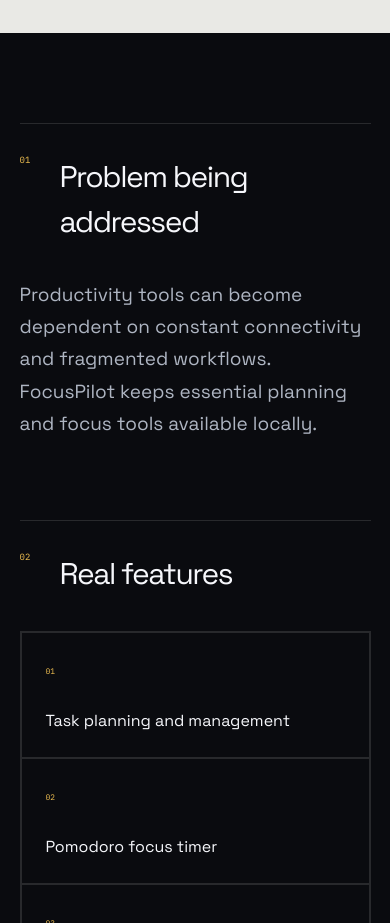
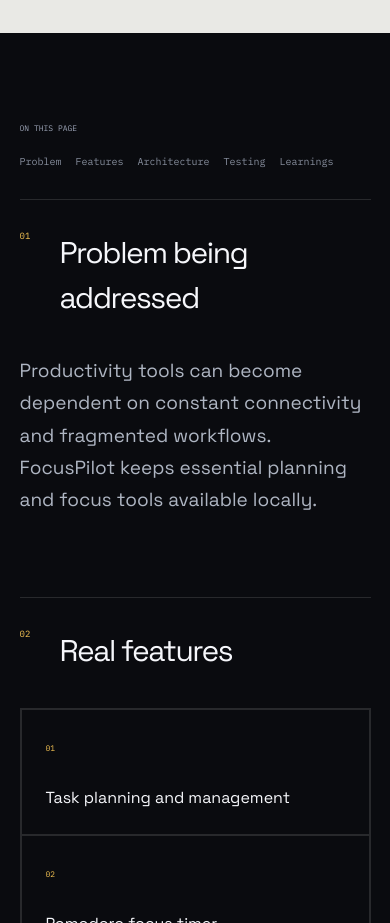
Before and after one commit to minuraDinupriya/minura-portfolio, a React (Vite) app: page /projects/focuspilot in a window 390 px wide. Shown: the part 1600-2523 px from the top of the page. Built offline with nearby package versions, Linux system fonts and the light colour scheme.

Commit message:
fix: improve case study section navigation (#8)

```diff
--- a/src/design/CaseStudy.tsx
+++ b/src/design/CaseStudy.tsx
@@ -1,5 +1,5 @@
 import { ArrowLeft, ArrowRight, ArrowUpRight } from 'lucide-react'
-import { Link, useParams } from 'react-router'
+import { Link, useLocation, useParams } from 'react-router'
 import { projects } from './data'
 
 import { usePageMetadata } from '../app/use-page-metadata'
@@ -7,6 +7,7 @@ import { Github } from './Icons'
 import { ProjectVisual } from './ProjectVisual'
 export function CaseStudy() {
   const { slug } = useParams()
+  const { search } = useLocation()
   const project = projects.find((p) => p.slug === slug)
   usePageMetadata(
     project
@@ -46,16 +47,16 @@ export function CaseStudy() {
         </div>
       </section>
       <section className="case-content">
-        <aside>
-          <span>ON THIS PAGE</span>
+        <nav className="case-toc" aria-labelledby="case-toc-label">
+          <span id="case-toc-label">On this page</span>
           {['Problem', 'Features', 'Architecture', 'Testing', 'Learnings'].map(
             (x) => (
-              <a key={x} href={`#${x.toLowerCase()}`}>
+              <Link key={x} to={{ search, hash: `#${x.toLowerCase()}` }}>
                 {x}
-              </a>
+              </Link>
             ),
           )}
-        </aside>
+        </nav>
         <div>
           <CaseBlock id="problem" index="01" title="Problem being addressed">
             <p>
@@ -141,9 +142,11 @@ function CaseBlock({
   children: React.ReactNode
 }) {
   return (
-    <article id={id} className="case-block">
+    <article className="case-block">
       <span>{index}</span>
-      <h2>{title}</h2>
+      <h2 id={id} tabIndex={-1}>
+        {title}
+      </h2>
       {children}
     </article>
   )
--- a/src/design/design.css
+++ b/src/design/design.css
@@ -2245,8 +2245,7 @@ em {
   grid-template-columns: 0.25fr 1fr 0.5fr;
   gap: 5vw;
 }
-.case-intro > span,
-.case-content aside > span {
+.case-intro > span {
   font: 8px var(--mono);
   color: #65676d;
 }
@@ -2270,7 +2269,7 @@ em {
   gap: 6vw;
   padding: 130px 8vw;
 }
-.case-content aside {
+.case-toc {
   position: sticky;
   top: 120px;
   align-self: start;
@@ -2278,10 +2277,13 @@ em {
   flex-direction: column;
   gap: 14px;
 }
-.case-content aside > span {
+.case-toc > span {
+  font: 8px var(--mono);
+  color: var(--muted);
   margin-bottom: 12px;
-}
-.case-content aside a {
+  text-transform: uppercase;
+}
+.case-toc a {
   font: 10px var(--mono);
   color: #868d9c;
 }
@@ -2297,6 +2299,8 @@ em {
   color: var(--project);
 }
 .case-block h2 {
+  scroll-margin-top: 100px;
+  outline-offset: 5px;
   font-size: 42px;
   letter-spacing: -0.05em;
   margin-bottom: 35px;
@@ -2595,8 +2599,17 @@ em {
   .case-content {
     grid-template-columns: 1fr;
   }
-  .case-content aside {
-    display: none;
+  .case-toc {
+    position: static;
+    flex-direction: row;
+    flex-wrap: wrap;
+  }
+  .case-toc > span {
+    flex-basis: 100%;
+    margin-bottom: 0;
+  }
+  .case-toc a {
+    padding-block: 8px;
   }
   .architecture {
     flex-direction: column;
```
Also changed, not shown: 1 other file (tests, documents, lock files or other folders).
